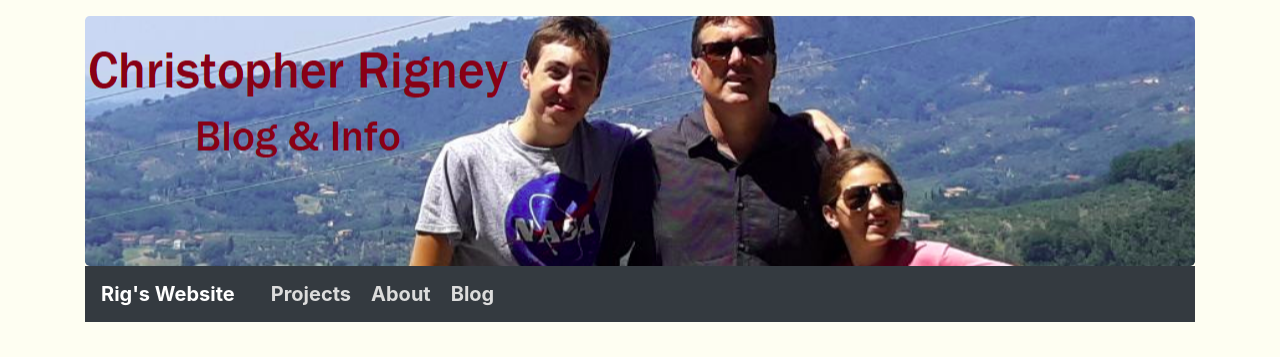
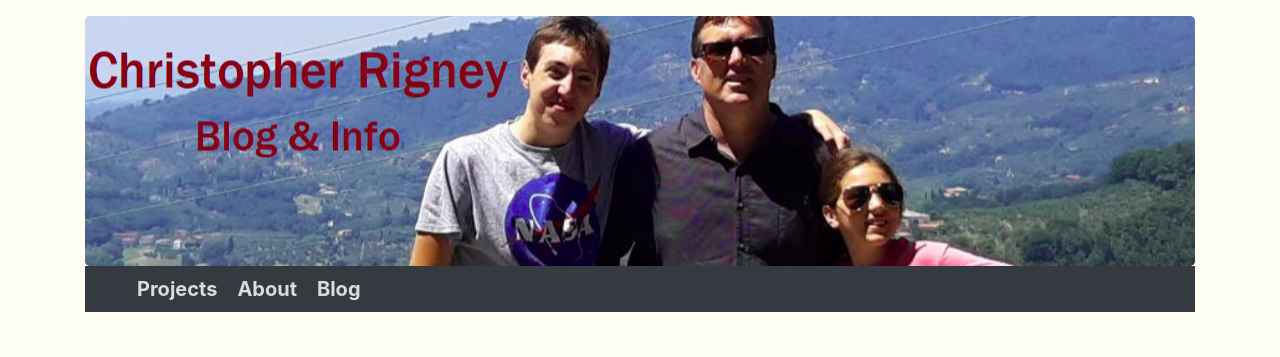
Before and after one commit to cnrigney/rig_info, a plain HTML site: page blog.html in a window 1280 px wide. Shown: the top 357 px of the page. Drawn offline with nearby package versions, Linux system fonts and the light colour scheme.

Commit message:
Update blog.html

```diff
--- a/blog.html
+++ b/blog.html
@@ -35,7 +35,7 @@
 
 
 <nav class="navbar navbar-expand-sm bg-dark navbar-dark">
-   <a class="navbar-brand" href="index.html">Rig's Website</a>
+   <a class="navbar-brand" href="index.html"></a>
   <button class="navbar-toggler" type="button" data-toggle="collapse" data-target="#collapsibleNavbar">
     <span class="navbar-toggler-icon"></span>
   </button>
```
